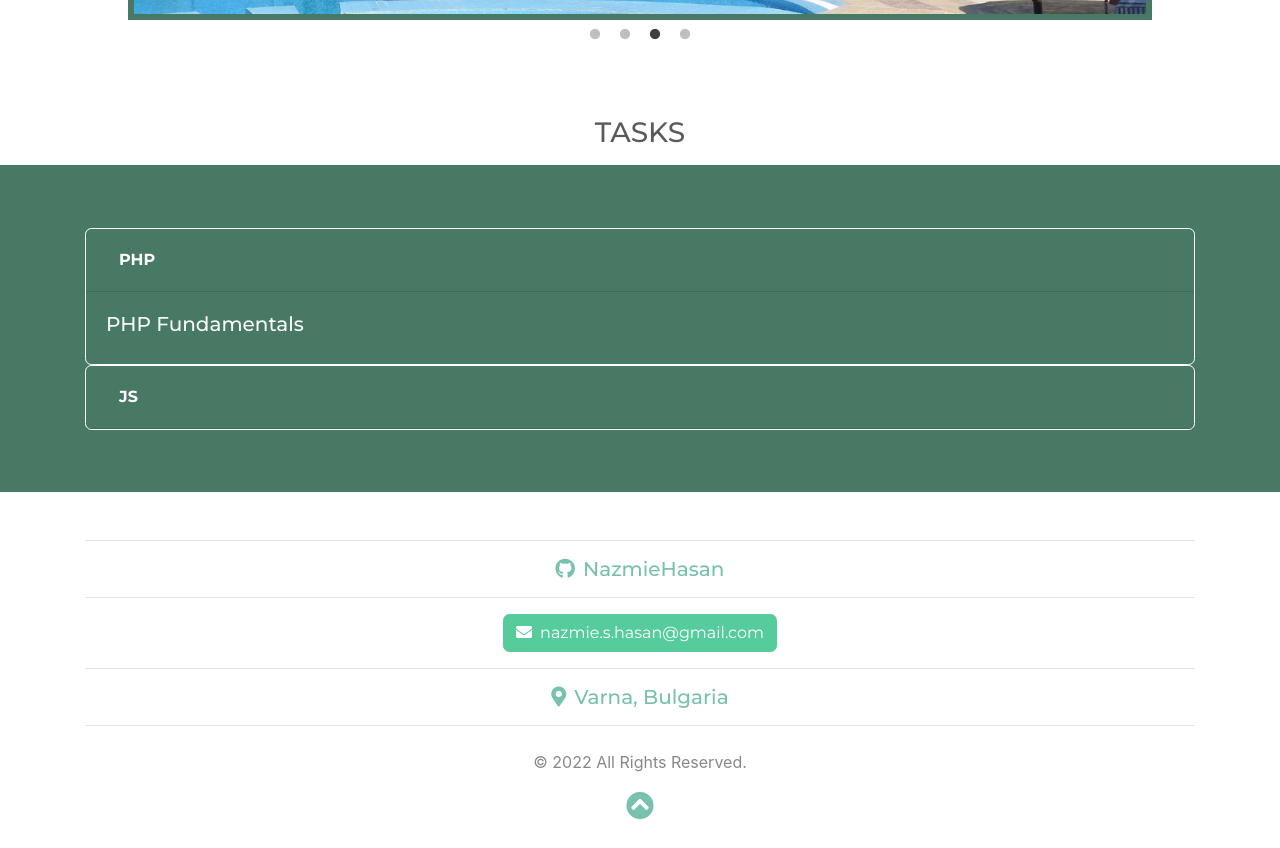
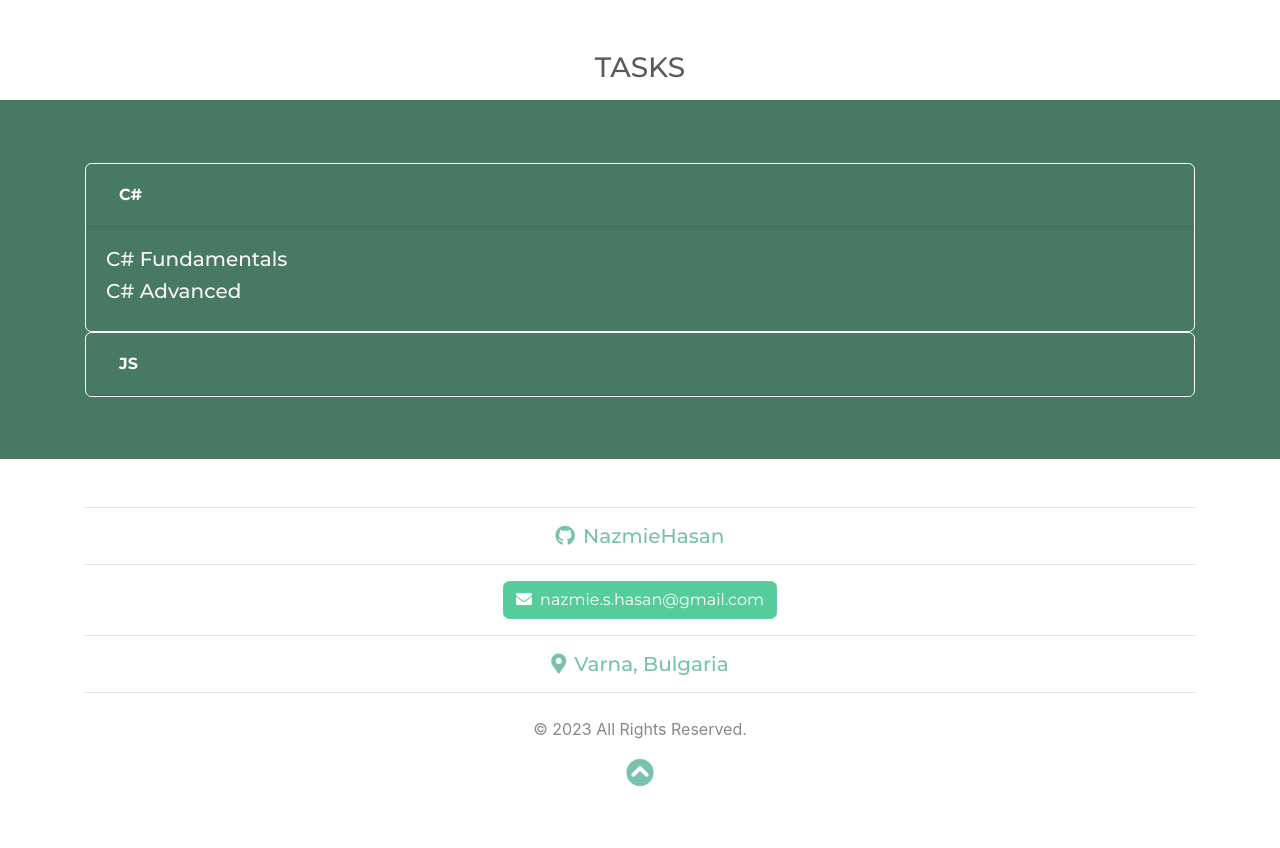
Before and after one commit to NazmieHasan/portfolio.github.io, a plain HTML site: page index.html in a window 1280 px wide. Shown: the part 2918-3766 px from the top of the page. After the commit the page ends 3733 px from the top, so only its background shows below. Drawn offline with nearby package versions, Linux system fonts and the light colour scheme.

Commit message:
edit projects and tasks sections

```diff
--- a/index.html
+++ b/index.html
@@ -149,7 +149,7 @@
                 <div class="progress">
                     <div class="progress-bar progress-bar-striped progress-bar-animated bg-warning" role="progressbar" aria-valuenow="70" aria-valuemin="0" aria-valuemax="100" style="width: 60%"></div>
                 </div>
-                <h3 class="h3 text-left mt-3 mb-0" style="color: #78c2ad;">PHP</h3>
+				<h3 class="h3 text-left mt-3 mb-0" style="color: #78c2ad;">PHP</h3>
                 <div class="progress">
                     <div class="progress-bar progress-bar-striped progress-bar-animated" role="progressbar" aria-valuenow="90" aria-valuemin="0" aria-valuemax="100" style="width: 80%"></div>
                 </div>
@@ -208,6 +208,7 @@
                                 </div>
                             </div>
                         </div>
+						<!--
                         <div class="card bg-transparent">
                             <div class="card-header" id="headingFive">
                                 <h4 class="mb-0">
@@ -221,6 +222,7 @@
                                 </div>
                             </div>
                         </div>
+						-->
                         <div class="card bg-transparent">
                             <div class="card-header" id="headingSix">
                                 <h4 class="mb-0">
@@ -255,7 +257,7 @@
                             </div>
                             <div id="collapseEight" class="collapse" aria-labelledby="headingEight" data-parent="#accordion">
                                 <div class="card-body">
-                                    <h5><a class="text-light" href="https://github.com/NazmieHasan/erp-task" target=_blank>ERP Task</a></h5>
+                                    <!-- <h5><a class="text-light" href="https://github.com/NazmieHasan/erp-task" target=_blank>ERP Task</a></h5> -->
                                     <h5><a class="text-light" href="https://github.com/NazmieHasan/taskCRUDLaravel" target=_blank>Laravel CRUD with Ajax</a></h5>
                                 </div>
                             </div>
@@ -304,12 +306,13 @@
                         <div class="card bg-transparent">
                             <div class="card-header" id="headingOneT">
                                 <h4 class="mb-0">
-                                    <button class="btn btn-link" data-toggle="collapse" data-target="#collapseOneT" aria-expanded="true" aria-controls="collapseOneT">PHP</button>
+                                    <button class="btn btn-link" data-toggle="collapse" data-target="#collapseOneT" aria-expanded="true" aria-controls="collapseOneT">C#</button>
                                 </h4>
                             </div>
                             <div id="collapseOneT" class="collapse show" aria-labelledby="headingOneT" data-parent="#accordionT">
                                 <div class="card-body">
-                                    <h5><a class="text-light" href="https://github.com/NazmieHasan/PHPFundamentals" target=_blank>PHP Fundamentals</a></h5>
+                                    <h5><a class="text-light" href="https://github.com/NazmieHasan/CSharpFundamentals" target=_blank>C# Fundamentals</a></h5>
+									<h5><a class="text-light" href="https://github.com/NazmieHasan/CSharpAdvanced" target=_blank>C# Advanced</a></h5>
                                 </div>
                             </div>
                         </div>
@@ -322,7 +325,7 @@
                             <div id="collapseTwoT" class="collapse" aria-labelledby="headingTwoT" data-parent="#accordionT">
                                 <div class="card-body">
                                     <h5><a class="text-light" href="https://github.com/NazmieHasan/JavaScriptForFrontEnd" target=_blank>JavaScript For Front-End</a></h5>
-                                    <h5><a class="text-light" href="https://github.com/NazmieHasan/JS-Advanced" target=_blank>JS Advanced</a></h5>
+                                    <!-- <h5><a class="text-light" href="https://github.com/NazmieHasan/JS-Advanced" target=_blank>JS Advanced</a></h5> -->
                                 </div>
                             </div>
                         </div>
@@ -340,7 +343,7 @@
             </section>
         </main>
         <footer class="container text-center mb-4">
-            <p>© 2022 All Rights Reserved.</p>
+            <p>© 2023 All Rights Reserved.</p>
             <h3><a href="#pageToTop"><i class="fa fa-chevron-circle-up"></i></a></h3>
         </footer>
         <!--Bootstrap JS-->
```
